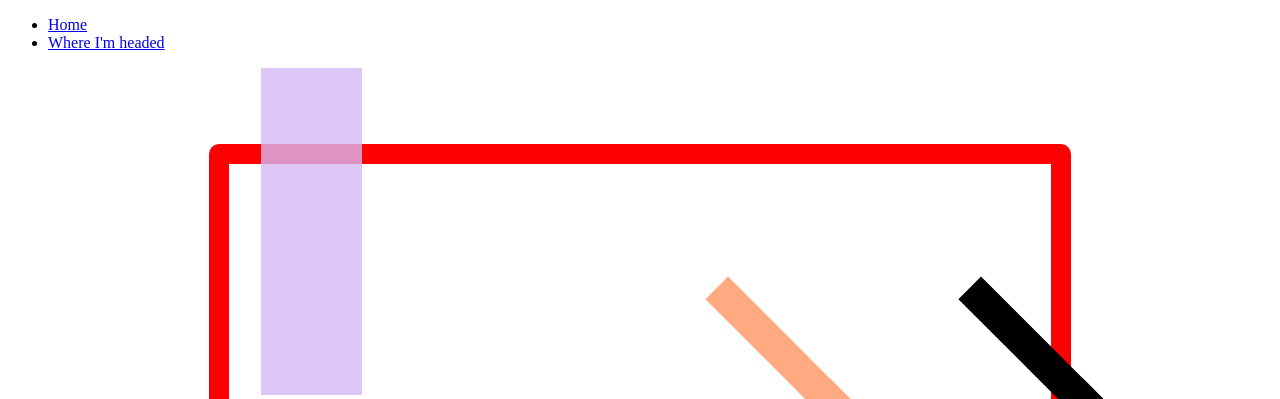
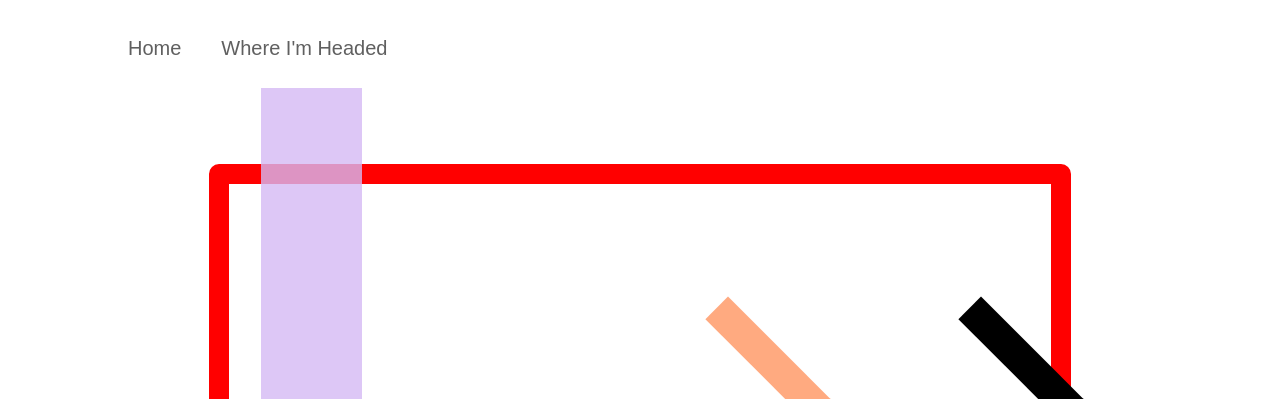
Before and after one commit to ith-harvey/personalSite, a plain HTML site: page index.html in a window 1280 px wide. Shown: the top 399 px of the page. Drawn offline with Linux system fonts and the light colour scheme.

Commit message:
fixed nav

```diff
--- a/personalSite.css
+++ b/personalSite.css
@@ -80,27 +80,27 @@ html {
 	line-height: .85em;
 }
 
-.nav {
+nav {
 	top: 0px ;
 	height: 80px;
 	background-color: white;
 	width: 100%;
 }
 
-.nav ul {
+nav ul {
 	margin: 0;
 	padding: 0;
 	margin-left: 100px;
 }
 
-.nav ul li {
+nav ul li {
 	list-style: none;
 	font-family: "arial", Arial, sans-serif;
 	font-size: 20px;
 	text-transform: capitalize;
 }
 
-.nav ul li a {
+nav ul li a {
 	text-decoration: none;
 	float: left;
 	color: #606060;
@@ -113,7 +113,7 @@ html {
 	text-transform: capitalize;
 }
 
-.nav ul li a:hover {
+nav ul li a:hover {
 	color: lightblue;
 	Margin-bottom: 0px;
 }
```
Also changed, not shown: WhereImHeaded.html (+2 -2 lines).
